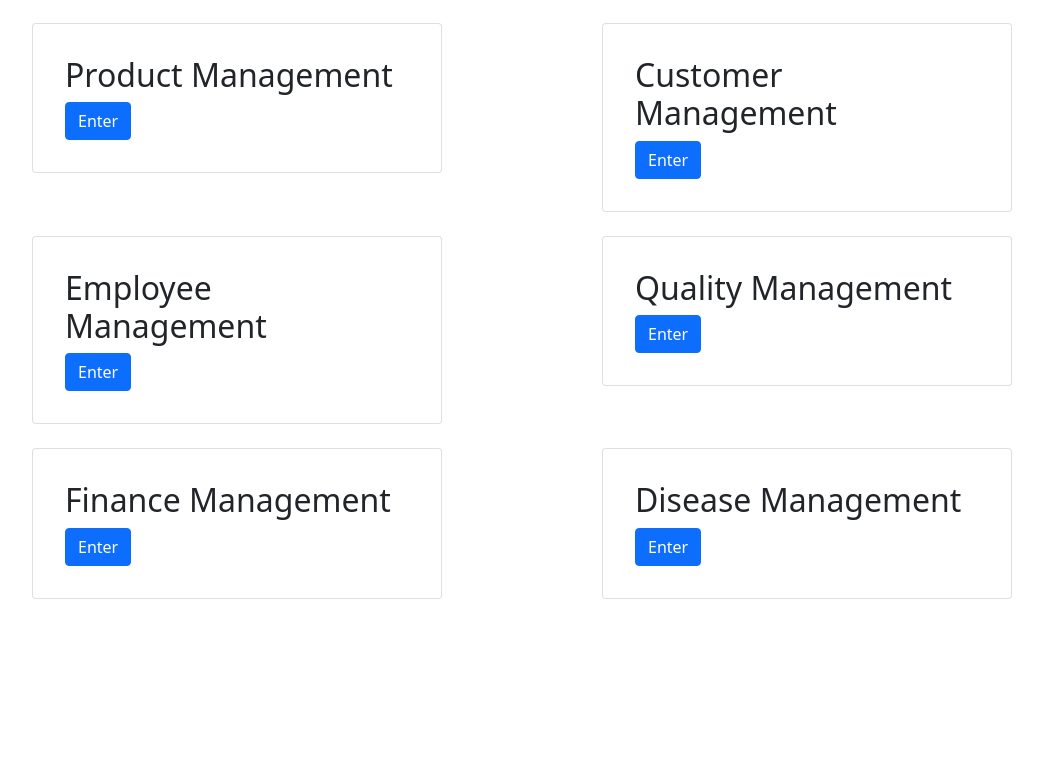
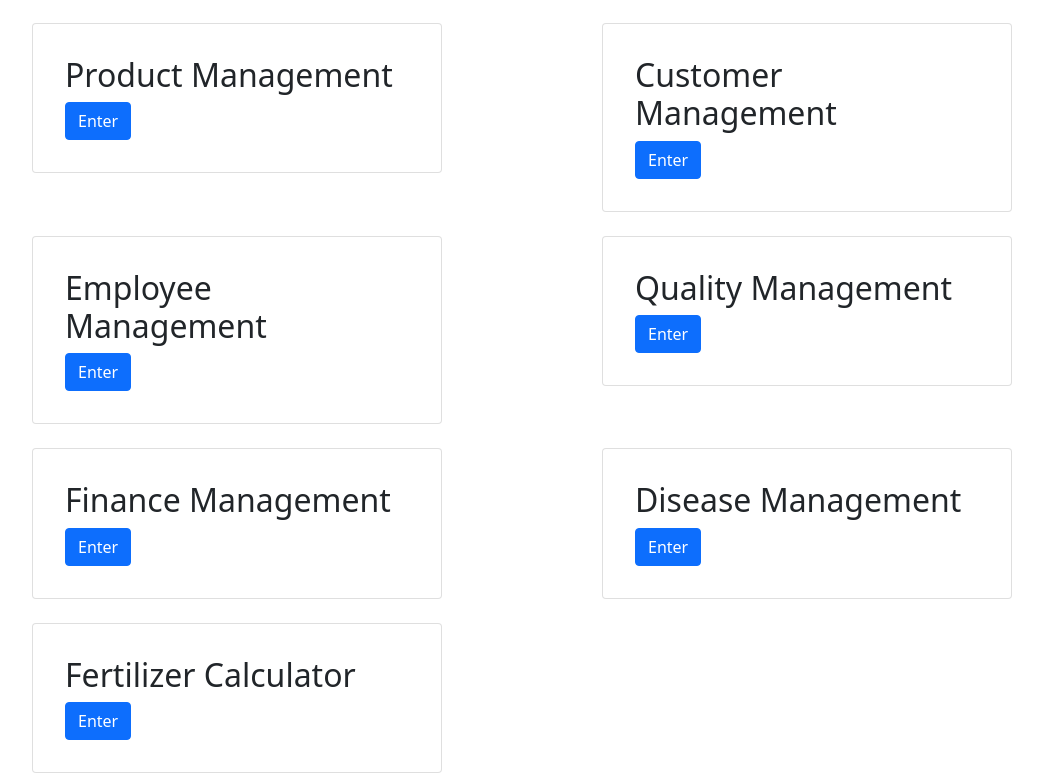
Before and after one commit to OSithu/Coconut-Production-System, a React (Create React App) app in the folder client/: page / in a window 1280 px wide. Shown: the part 270-1043 px from the top of the page, without its empty margins (50-1093 px from the left). Before the commit the page ends 869 px from the top, so only its background shows below. Built offline with nearby package versions, Linux system fonts and the light colour scheme.

Commit message:
add button(fertilization Calculator) to dashborard

```diff
--- a/client/src/components/dashboard.js
+++ b/client/src/components/dashboard.js
@@ -89,6 +89,19 @@ export default class Dashboard extends Component {
   </div>
 </div>
 
+<br></br>
+
+  <div class="row">
+  <div class="col-sm-6">
+    <div class="card w-75 p-3">
+      <div class="card-body">
+        <h2 class="card-title">Fertilizer Calculator</h2>
+        <a href="/Calculator" class="btn btn-primary">Enter</a>
+      </div>
+    </div>
+  </div>
+</div>
+
 </div>
 
   </div>
```
Also changed, not shown: 1 other file (tests, documents, lock files or other folders).
